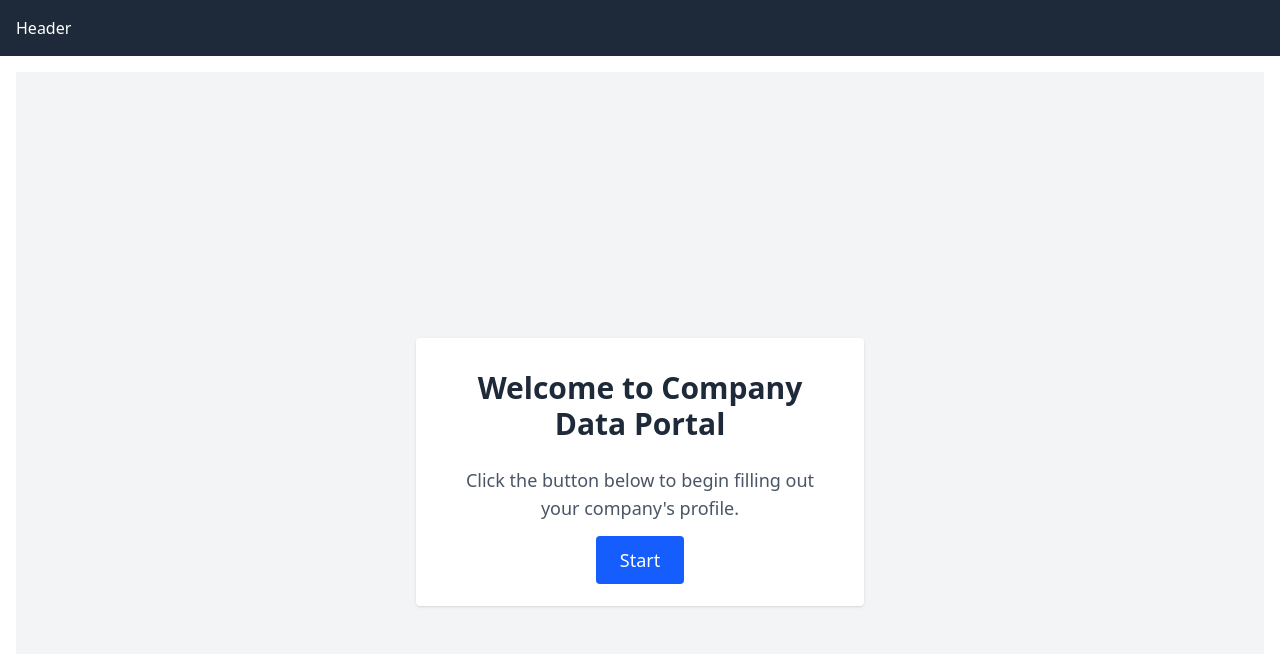
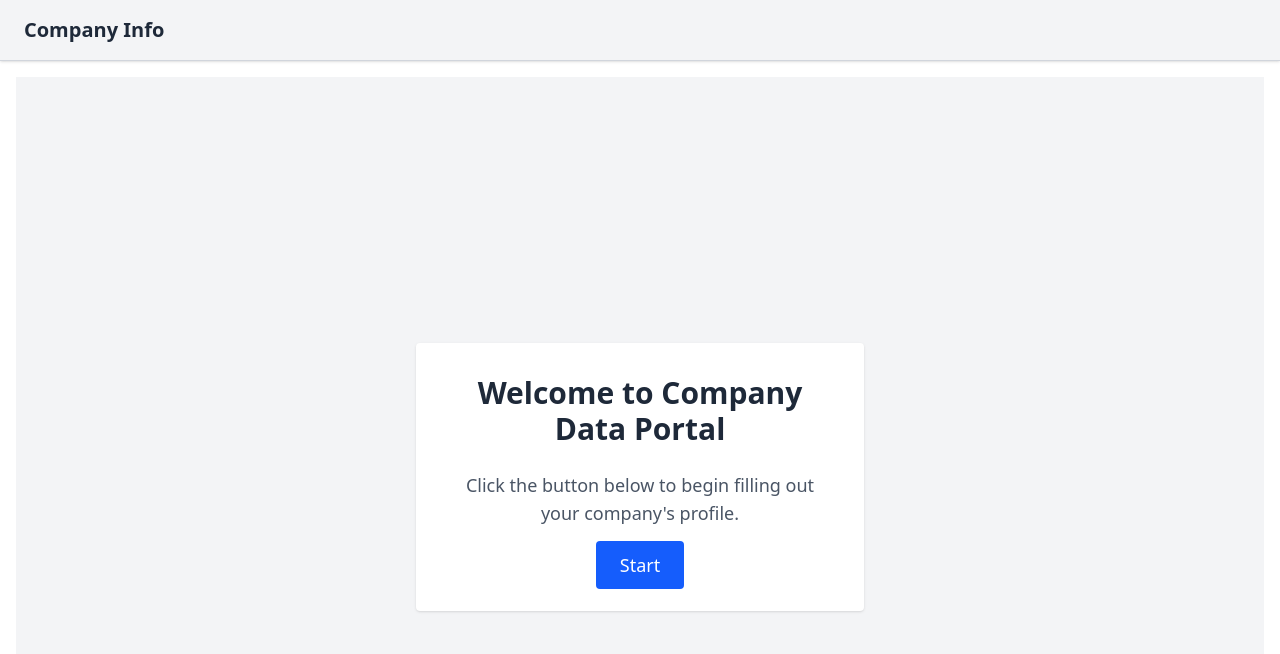
Before and after one commit to moumen-akkad/vueProject, a Vue app: page / in a window 1280 px wide. Shown: the top 654 px of the page. Built offline with nearby package versions, Linux system fonts and the light colour scheme; the HTML template or start-up script is replaced by a standard one.

Commit message:
Create Header Component

```diff
--- a/src/App.vue
+++ b/src/App.vue
@@ -1,7 +1,5 @@
 <template>
-  <header class="p-4 bg-gray-800 text-white">
-    Header
-  </header>
+  <Header></Header>
 
   <main class="p-4">
     <RouterView  />
@@ -10,4 +8,5 @@
 
 <script setup lang="ts">
 import { RouterView } from 'vue-router';
+import Header from './components/Header.vue';
 </script>
--- /dev/null
+++ b/src/components/Header.vue
@@ -0,0 +1,16 @@
+<template>
+  <header class="bg-gray-100 border-b border-gray-300 shadow-sm">
+    <div class="max-w-7xl mx-auto px-6 py-4">
+      <RouterLink
+        to="/"
+        class="text-xl font-semibold text-gray-800 hover:text-blue-600 transition-colors duration-200"
+      >
+        Company Info
+      </RouterLink>
+    </div>
+  </header>
+</template>
+
+<script setup lang="ts">
+import { RouterLink } from 'vue-router'
+</script>
```
